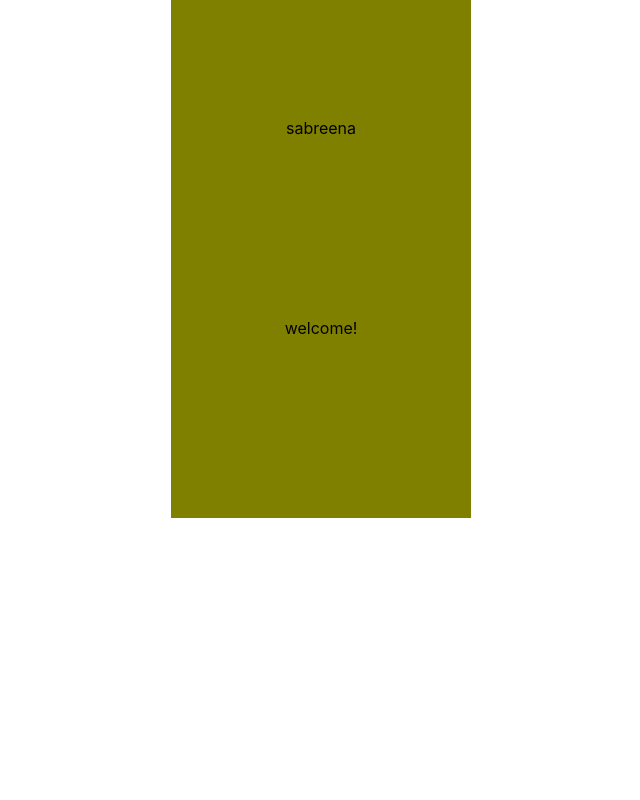
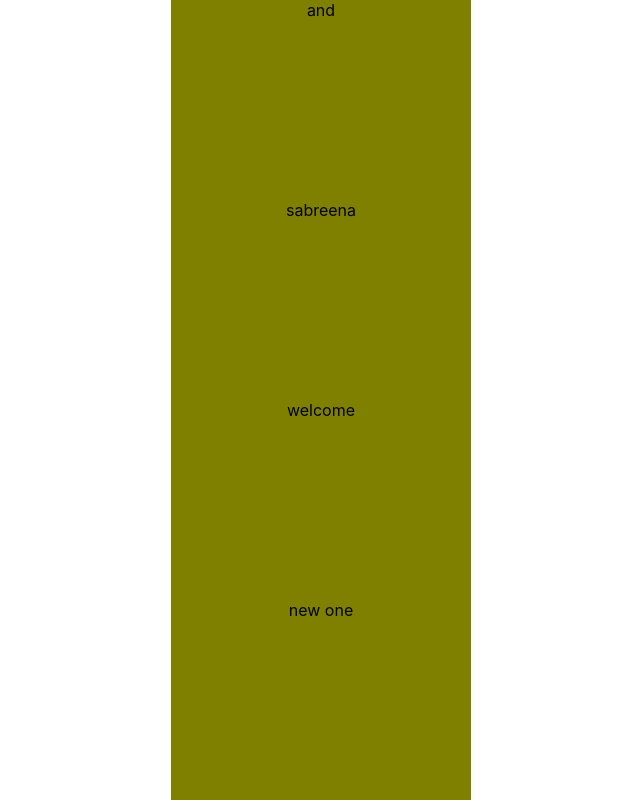
Before and after one commit to letsguo/Project-rice, a React (Create React App) app in the folder my-app/: page / in a window 1280 px wide. Shown: the part 482-1282 px from the top of the page, without its empty margins (319-959 px from the left). Before the commit the page ends 1000 px from the top, so only its background shows below. Built offline with nearby package versions, Linux system fonts and the light colour scheme.

Commit message:
Implement ClubContainer component. Use map function to generate new club containers based on an array

```diff
--- a/my-app/src/App.tsx
+++ b/my-app/src/App.tsx
@@ -1,15 +1,11 @@
 import React from 'react';
 import './App.css';
-import ClubContainer from "./ClubContainer";
+import ClubPage from "./ClubPage";
 
 function App() {
   return (
     <div className="App">
-      <ClubContainer message={"hello"}/>
-      <ClubContainer message={"gabe"}/>
-      <ClubContainer message={"and"}/>
-      <ClubContainer message={"sabreena"}/>
-      <ClubContainer message={"welcome!"}/>
+        <ClubPage title={"empty"}/>
     </div>
   );
 }
--- /dev/null
+++ b/my-app/src/ClubPage.tsx
@@ -0,0 +1,27 @@
+import React from 'react';
+import './ClubContainer.css'
+import ClubContainer from "./ClubContainer";
+
+
+interface ClubPageProps {
+    title: string;
+}
+
+const ClubPage: React.FC<ClubPageProps> = ({
+     title
+}) => {
+    const messages = ["hello", "gabe", "and", "sabreena", "welcome", "new one"];
+
+    const clubs = messages.map((item, index) => (
+        <ClubContainer message={item}/>
+    ));
+
+    return (
+        <div>
+            <h1>{title}</h1>
+            {clubs}
+        </div>
+    );
+};
+
+export default ClubPage
```
